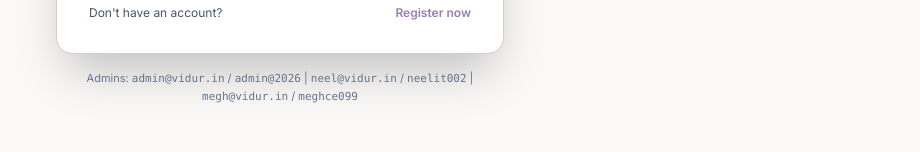
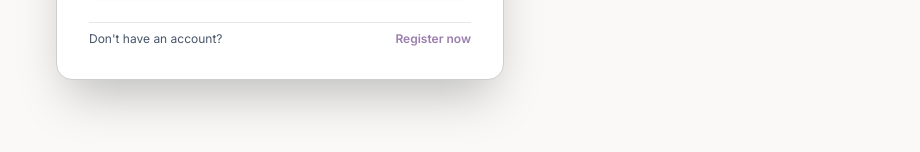
Before and after one commit to Megh-Rana/ai_sales_agent, a React (Vite) app: page /login in a window 1280 px wide. Shown: the part 592-744 px from the top of the page, without its empty margins (360-1280 px from the left). Built offline with nearby package versions, Linux system fonts and the light colour scheme; no server answers.

Commit message:
fix(auth): remove credentials display hint from login page

```diff
--- a/src/pages/Login.tsx
+++ b/src/pages/Login.tsx
@@ -156,11 +156,6 @@ export const Login: React.FC = () => {
             </Link>
           </div>
         </div>
-
-        {/* Dev hint */}
-        <p className="mt-4 text-center text-[11px] text-foreground-tertiary">
-          Admins: <code className="font-mono">admin@vidur.in</code> / <code className="font-mono">admin@2026</code> | <code className="font-mono">neel@vidur.in</code> / <code className="font-mono">neelit002</code> | <code className="font-mono">megh@vidur.in</code> / <code className="font-mono">meghce099</code>
-        </p>
       </div>
     </div>
   );
```
